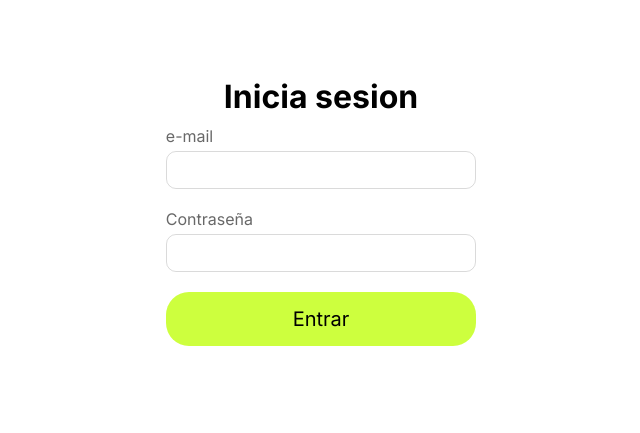
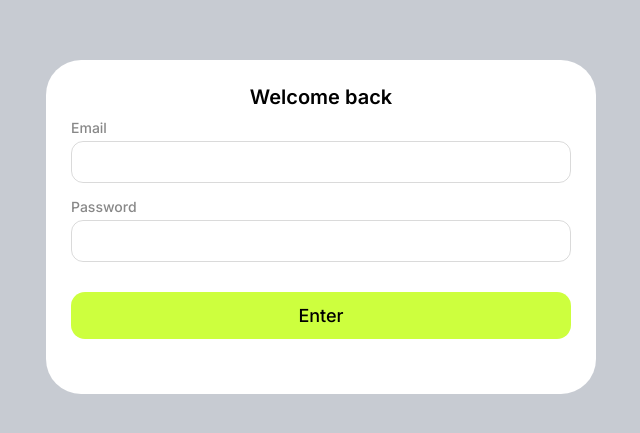
Before and after one commit to sweet-peach/gestus.xyz, a SvelteKit app in the folder client/: page /login in a window 1280 px wide. Shown: the part 173-606 px from the top of the page, without its empty margins (319-959 px from the left). Built offline with nearby package versions, Linux system fonts and the light colour scheme; no server answers.

Commit message:
Improvements for the login  page

```diff
--- a/client/src/app.html
+++ b/client/src/app.html
@@ -2,9 +2,6 @@
 <html lang="en">
 <head>
     <meta charset="utf-8"/>
-    <link rel="stylesheet" href="https://cdnjs.cloudflare.com/ajax/libs/font-awesome/6.5.1/css/all.min.css"
-          integrity="sha512-DTOQO9RWCH3ppGqcWaEA1BIZOC6xxalwEsw9c2QQeAIftl+Vegovlnee1c9QX4TctnWMn13TZye+giMm8e2LwA=="
-          crossorigin="anonymous" referrerpolicy="no-referrer"/>
     <link rel="icon" href="%sveltekit.assets%/favicon.png"/>
     <meta name="viewport" content="width=device-width, initial-scale=1"/>
     <title>Gestus</title>
--- /dev/null
+++ b/client/src/components/ErrorNotification/ErrorNotification.svelte
@@ -0,0 +1,27 @@
+<script>
+    import {errorStore} from "$lib/stores/errorStore.js";
+    let showError = false;
+    let message = '';
+
+    const close = () => {
+        errorStore.set({ show: false, message: '' });
+    };
+
+    errorStore.subscribe(({ show, message: newMessage }) => {
+        showError = show;
+        message = newMessage;
+    });
+</script>
+
+{#if showError}
+    <div class="error-notification">
+        <p>{message}</p>
+        <button on:click={close}>Close</button>
+    </div>
+{/if}
+
+<style>
+    .error-notification {
+
+    }
+</style>
--- a/client/src/components/Header/Header.svelte
+++ b/client/src/components/Header/Header.svelte
@@ -1,6 +1,6 @@
 <script>
     import {page} from "$lib/stores/appStore.js";
-    import {getContext, onDestroy, onMount} from "svelte";
+    import {getContext, onMount} from "svelte";
     import {logout} from "$lib/services/authService.js";
     import ProjectsSearch from "./ProjectsSearch.svelte";
 
--- a/client/src/components/Header/ProjectsSearch.svelte
+++ b/client/src/components/Header/ProjectsSearch.svelte
@@ -6,7 +6,7 @@
     import {goto} from "$app/navigation";
 
     let isClient = typeof window !== 'undefined';
-    let isOpen = true;
+    let isOpen = false;
     let isInFocus = false;
     let searcher = null;
     $: isSearcherDefined = searcher !== null;
@@ -219,7 +219,6 @@
             font-weight: 500;
             font-size: 14px;
             margin-bottom: 5px;
-            margin-left: 5px;
          }
 
          .result-items {
@@ -232,7 +231,7 @@
                width: 100%;
                text-align: left;
                font-weight: 500;
-               font-size: 14px;
+               font-size: 16px;
 
                &:hover {
                   background-color: var(--ternary-background-color);
--- /dev/null
+++ b/client/src/components/UI/MediumLoader.svelte
@@ -0,0 +1,25 @@
+<script>
+    export let color = '#000'
+</script>
+
+<style>
+
+    @keyframes spin {
+        from {
+            transform: rotate(0deg);
+        }
+        to {
+            transform: rotate(360deg);
+        }
+    }
+
+    .loader {
+        border: 4px solid rgba(0, 0, 0, 0.1);
+        border-radius: 50%;
+        width: 40px;
+        height: 40px;
+        animation: spin 0.85s linear infinite;
+    }
+</style>
+
+<div style="border-top: 4px solid {color};" class="loader"></div>
--- a/client/src/global.css
+++ b/client/src/global.css
@@ -22,6 +22,7 @@ body{
     --primary-color: #CDFF3E;
 
     --blue-color: #1D72F2;
+    --red-color: #FF3E3E;
 
     --color-text: #000;
     --text-color: #000;
@@ -109,13 +110,26 @@ button {
 }
 
 .primary-button{
-    border-radius: 10px;
+    border-radius: 14px;
     outline: none;
     border: none;
-    color: #fff;
-    padding: 20px;
+    color: var(--color-text);
+    font-size: 18px;
+    font-weight: 500;
+    padding: 13px 25px;
     background: var(--color-primary);
-    color: rgb(83, 71, 71);
+
+    display: flex;
+    justify-content: center;
+}
+.primary-button.blocked{
+    cursor: default;
+    opacity: 0.5;
+}
+
+.faded{
+    pointer-events: none;
+    opacity: 0.5;
 }
 
 .user-box{
@@ -123,3 +137,18 @@ button {
     position: relative;
     align-items: center;
 }
+
+@keyframes shake {
+    0%, 100% {
+        transform: translateX(0);
+    }
+    10%, 30%, 50%, 70%, 90% {
+        transform: translateX(-10px);
+    }
+    20%, 40%, 60%, 80% {
+        transform: translateX(10px);
+    }
+}
+.shake {
+    animation: shake 0.5s ease-in-out;
+}
--- /dev/null
+++ b/client/src/lib/stores/errorStore.js
@@ -0,0 +1,3 @@
+import {writable} from "svelte/store";
+
+export const errorStore = writable({ show: false, message: '' });
--- a/client/src/routes/(app)/+page.svelte
+++ b/client/src/routes/(app)/+page.svelte
@@ -5,13 +5,16 @@
     import {getToken} from "$lib/services/authService.js";
     import ProjectsService from "$lib/api/ProjectsService.js";
     import ProjectsActions from "../../components/Actions/ProjectsActions.svelte";
+    import {page} from "$lib/stores/appStore.js";
 
+    page.set("Projects");
     let projectsService;
     let projects = [];
 
     async function getProjects() {
         projectsService = new ProjectsService(getToken());
         console.log($sortOptions.sortBy, $sortOptions.sortDirection);
+        new ProjectsService(getToken());
         projects = await projectsService.getAll($sortOptions.sortBy, $sortOptions.sortDirection);
         console.log(projects);
     }
--- a/client/src/routes/(auth)/login/+page.svelte
+++ b/client/src/routes/(auth)/login/+page.svelte
@@ -1,47 +1,132 @@
 <script>
-    import {login, logout} from "$lib/services/authService.js";
+    import {login} from "$lib/services/authService.js";
+    import MediumLoader from "../../../components/UI/MediumLoader.svelte";
+    import {goto} from "$app/navigation";
+
     let email = "";
     let password = "";
+    let errorText = "";
 
-    async function handleLoginButtonClick(){
-        const isAuthorized = await login(email,password);
-        if(isAuthorized){
-            location.reload();
+    let isEmailIncorrect = null;
+    let isPasswordIncorrect = null;
+    let isButtonBlocked = true;
+    let isLoading = false;
+
+    function checkPassword() {
+        isPasswordIncorrect = password.length === 0;
     }
+
+    function checkEmail() {
+        let emailRegex = /^[a-zA-Z0-9._-]+@[a-zA-Z0-9.-]+\.[a-zA-Z]{2,4}$/;
+        isEmailIncorrect = !emailRegex.test(email);
+    }
+
+    $: if (isEmailIncorrect === false && isPasswordIncorrect === false) {
+        isButtonBlocked = false;
+    }
+
+    let passwordTimeout;
+
+    function handlePasswordInput() {
+        errorText = "";
+        clearTimeout(passwordTimeout);
+        passwordTimeout = setTimeout(checkPassword, 200);
+    }
+
+    let emailTimeout;
+
+    function handleEmailInput() {
+        errorText = "";
+        clearTimeout(emailTimeout);
+        emailTimeout = setTimeout(checkEmail, 200);
+    }
+
+    async function handleLoginButtonClick() {
+        if (isButtonBlocked || isLoading) return;
+
+        isLoading = true;
+        isButtonBlocked = true;
+
+        let response;
+        try {
+            response = await login(email, password);
+        } catch (error) {
+            errorText = error.message;
+        }
+        if (response?.success === true){
+            return goto('/');
+        }
+
+        isButtonBlocked = false;
+        isLoading = false;
     }
 
 </script>
 
 
 <div class="login-container">
-    <div class="login-box">
-        <h1>Inicia sesion</h1>
-        <div class="div-inputs">
-            <div class="inputInfo">
-                <span>e-mail</span>
-                <input bind:value={email} type="text">
+
+    <div
+            class="login-box"
+            class:faded={isLoading}
+    >
+        {#if isLoading}
+            <div class="loader">
+                <MediumLoader/>
             </div>
-            <div class="inputInfo">
-                <span>Contraseña</span>
-                <input bind:value={password} type="text">
+        {/if}
+        <h1>Welcome back</h1>
+        <div class="inputs">
+            <div class="input {isEmailIncorrect ? 'error' : ''}">
+                <div class="hint">
+                    <span>Email</span>
+                    {#if isEmailIncorrect}
+                        <span class="error-text">Incorrect email</span>
+                    {/if}
                 </div>
-            <button on:click={handleLoginButtonClick}>Entrar</button>
+                <input autocomplete="email" id="name" bind:value={email} on:input={handleEmailInput} type="text">
             </div>
-        <!--        <span>No me acuerdo de mi contraseña</span>-->
+            <div class="input {isPasswordIncorrect ? 'error' : ''}">
+                <div class="hint">
+                    <span>Password</span>
+                    {#if isPasswordIncorrect}
+                        <span class="error-text">Password is obligatory</span>
+                    {/if}
+                </div>
+                <input autocomplete="current-password" id="password" bind:value={password}
+                       on:input={handlePasswordInput} type="password">
+            </div>
+        </div>
+        <button class:blocked1={isButtonBlocked}
+                class="primary-button obscured"
+                on:click={handleLoginButtonClick}>
+            Enter
+        </button>
+        <div class="error-text">{errorText} &nbsp;</div>
     </div>
 </div>
 
-<style>
-    :global(html,body) {
-        width: 100%;
-        height: 100%;
+<style lang="scss">
+
+   .loader {
+      position: absolute;
+      top: 0;
+      left: 0;
+      right: 0;
+      bottom: 30px;
+      display: flex;
+      align-items: center;
+      justify-content: center;
    }
 
-    :global(body) {
-        background: var(--color-secondary-background);
+   .error-text {
+      color: var(--red-color);
+      font-size: 16px;
+      font-weight: 500;
    }
 
    .login-container {
+      background: var(--secondary-background-color);
       height: 100%;
       display: flex;
       justify-content: center;
@@ -49,54 +134,75 @@
    }
 
    .login-box {
+      position: relative;
       display: flex;
       justify-content: center;
       align-items: center;
       flex-direction: column;
-        height: 60%;
-        width: 35%;
-        border-radius: 54px;
+      border-radius: 35px;
       background: #FFF;
-        padding: 30px;
+      padding: 25px;
+      width: 550px;
+      background: var(--background-color);
+
       gap: 10px;
-        background: var(--color-background);
-    }
 
-    .div-inputs {
-        height: 60%;
-        width: 80%;
-    }
-
-    .div-inputs > * {
-        margin-bottom: 20px;
-    }
-
-    .div-inputs span {
-        margin-bottom: 5px;
-    }
-
-    .inputInfo {
-        display: flex;
-        flex-direction: column;
-    }
-
-    .inputInfo span {
-        color: #686868;
+      h1 {
+         text-align: left;
+         font-size: 20px;
+         font-weight: 600;
       }
 
       button {
-        background: var(--color-primary);
-        border: none;
-        padding: 15px;
+         margin-top: 20px;
          width: 100%;
-        border-radius: 23px;
-        font-size: 20px;
+      }
+   }
+
+
+   .inputs {
+      display: flex;
+      flex-direction: column;
+      gap: 15px;
+
+      width: 100%;
+
+      .input {
+         display: flex;
+         flex-direction: column;
+         gap: 5px;
+
+         .error-text {
+            color: var(--red-color);
+            font-size: 14px;
+            font-weight: 500;
+         }
+
+         &.error {
+            input {
+               border: 1px solid var(--red-color);
+               outline: 1px solid var(--red-color);
+            }
+         }
+
+         .hint {
+            display: flex;
+            justify-content: space-between;
+         }
+
+         span {
+            color: var(--secondary-text-color);
+            font-weight: 500;
+            font-size: 14px;
          }
 
          input {
-        outline: none;
             border: .5px solid rgba(0, 0, 0, 0.144);
-        padding: 10px;
-        border-radius: 10px;
+            padding: 10px 20px;
+            font-size: 17px;
+            font-weight: 500;
+            border-radius: 12px;
+         }
+      }
    }
 </style>
--- a/client/src/routes/+layout.svelte
+++ b/client/src/routes/+layout.svelte
@@ -2,6 +2,7 @@
     import "../global.css"
     import {setContext} from "svelte";
     import {user} from "$lib/stores/userStore.js";
+    import ErrorNotification from "../components/ErrorNotification/ErrorNotification.svelte";
 
     export let data;
 
@@ -11,5 +12,5 @@
 
 
 <slot>
-
 </slot>
+<ErrorNotification />
```
Also changed, not shown: client/src/lib/axiosClient.js (+8 -3 lines), client/src/lib/services/authService.js (+12 -7 lines). Lines whose indentation alone changed are shown as unchanged.
